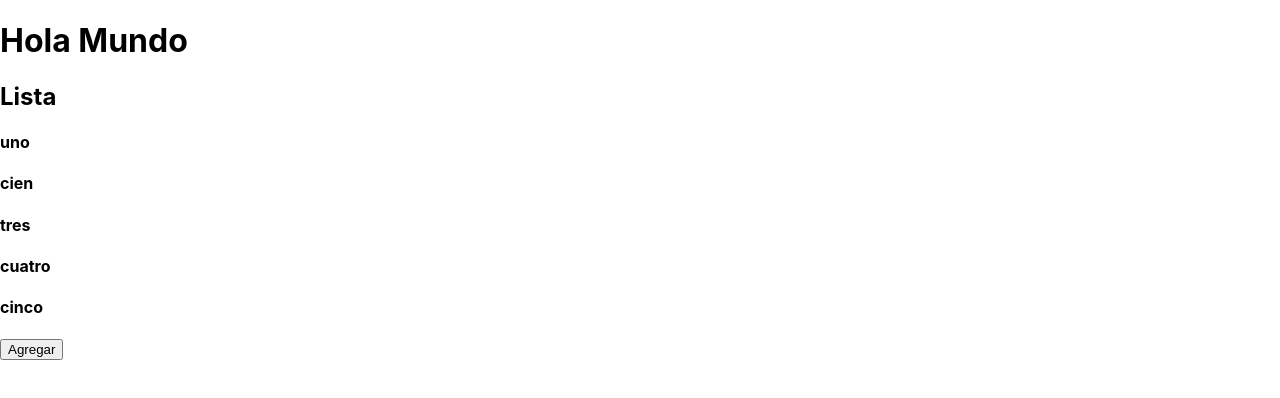
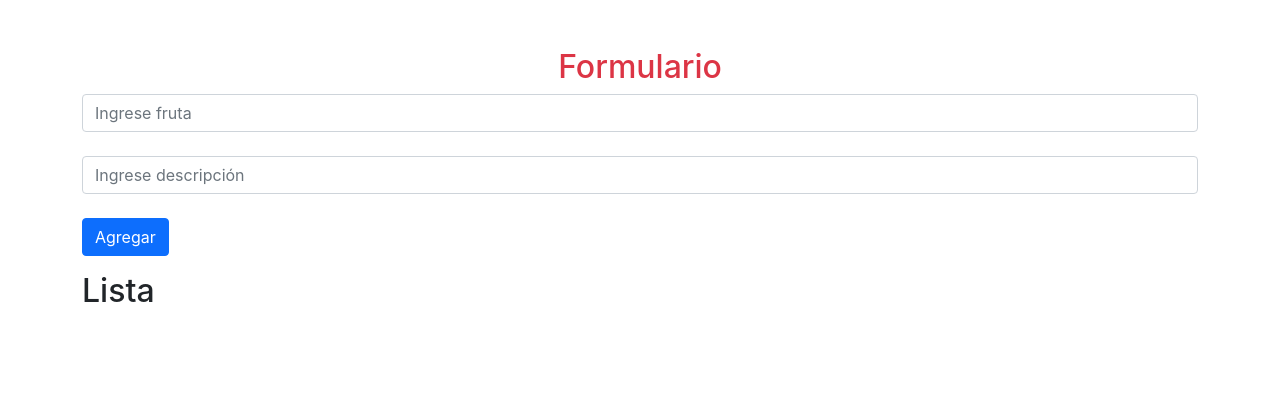
Before and after one commit to joluro86/primer_proyecto_react, a React (Create React App) app: page / in a window 1280 px wide. Shown: the top 398 px of the page. Built offline with nearby package versions, Linux system fonts and the light colour scheme.

Commit message:
ultimos cambios primer proyecto react

```diff
--- a/public/index.html
+++ b/public/index.html
@@ -24,6 +24,10 @@
       work correctly both with client-side routing and a non-root public URL.
       Learn how to configure a non-root public URL by running `npm run build`.
     -->
+    <!--
+      Estilos Css con Bootstrap
+    -->
+    <link href="https://cdn.jsdelivr.net/npm/bootstrap@5.0.2/dist/css/bootstrap.min.css" rel="stylesheet" integrity="sha384-EVSTQN3/azprG1Anm3QDgpJLIm9Nao0Yz1ztcQTwFspd3yD65VohhpuuCOmLASjC" crossorigin="anonymous">
     <title>React App</title>
   </head>
   <body>
--- a/src/App.js
+++ b/src/App.js
@@ -1,18 +1,19 @@
 import React from 'react'
+import Formulario from './components/Formulario';
 /* import Contador from './components/Contador';
 import Evento from './components/Evento';
 import Parrafo from './components/Parrafo';
-import Variables from './components/Variables'; */
-import Listas from './components/Listas';
+import Variables from './components/Variables';
+import Listas from './components/Listas'; */
 function App() {
   return (
-    <div>
-      <h1>Hola Mundo</h1>
+    <div className='container mt-5'>
       {/* <Parrafo/>
       <Variables/>
       <Evento/>
-      <Contador/> */}
-      <Listas/>
+      <Contador/>
+      <Listas/>*/}
+      <Formulario/>
     </div>
   );
 }
--- /dev/null
+++ b/src/components/Formulario.jsx
@@ -0,0 +1,74 @@
+import React from 'react'
+
+const Formulario = () => {
+
+    const [fruta, setFruta] = React.useState('')
+    const [descripcion, setDescripcion] = React.useState('')
+    const estadoInicial = []
+    const [lista, setLista] = React.useState(estadoInicial)
+
+    // AGREGAR ELEMENTO AL ARRAY
+    const agregarElemento = (fruta, descripcion) => {
+        setLista([
+            ...lista, { fruta: fruta, descripcion: descripcion }
+        ])
+    }
+
+    const guardarDatos = (e) => {
+        e.preventDefault()
+
+        if (!fruta.trim()) {
+            console.log('esta vacio fruta')
+            return
+        }
+        if (!descripcion.trim()) {
+            console.log('esta vacio descripcion')
+            return
+        }
+
+        console.group('Procesando datos...' + fruta + ' - ' + descripcion)
+
+        agregarElemento(fruta, descripcion)
+
+        e.target.reset()
+        setFruta('')
+        setDescripcion('')
+    }
+    return (
+        <div>
+            <h2 className='text-danger text-center'>Formulario</h2>
+            <form onSubmit={guardarDatos}>
+                <div className='mb-3'>
+                    <input
+                        type="text"
+                        placeholder='Ingrese fruta'
+                        className='form-control mb-4'
+                        onChange={(e) => setFruta(e.target.value)}
+                    />
+                    <input
+                        type="text"
+                        placeholder='Ingrese descripción'
+                        className='form-control mb-4'
+                        onChange={(e) => setDescripcion(e.target.value)}
+                    />
+                </div>
+                <div className='mb-3'>
+                    <button type='submit' className='btn btn-primary btn-block'>Agregar</button>
+                </div>
+            </form>
+
+            <h2>Lista</h2>
+            {
+                lista.map((item, index) => (
+
+                    <li key={index}>
+                        {item.fruta + ' - ' + item.descripcion}
+                    </li>
+                ))
+            }
+
+        </div>
+    )
+}
+
+export default Formulario
--- a/src/components/Listas.jsx
+++ b/src/components/Listas.jsx
@@ -28,7 +28,6 @@ const Listas = () => {
     }
 
     return (
-
         <div>
             <h2>Lista</h2>
             {
@@ -37,12 +36,10 @@ const Listas = () => {
                     <h4 key={item.id}>
                         {item.texto === 'dos' ? item.texto = 'cien' : item.texto}
                     </h4>
-
                 ))
             }
             <button onClick={() => agregarElemento()} >Agregar</button>
         </div>
-
     )
 }
 
```
